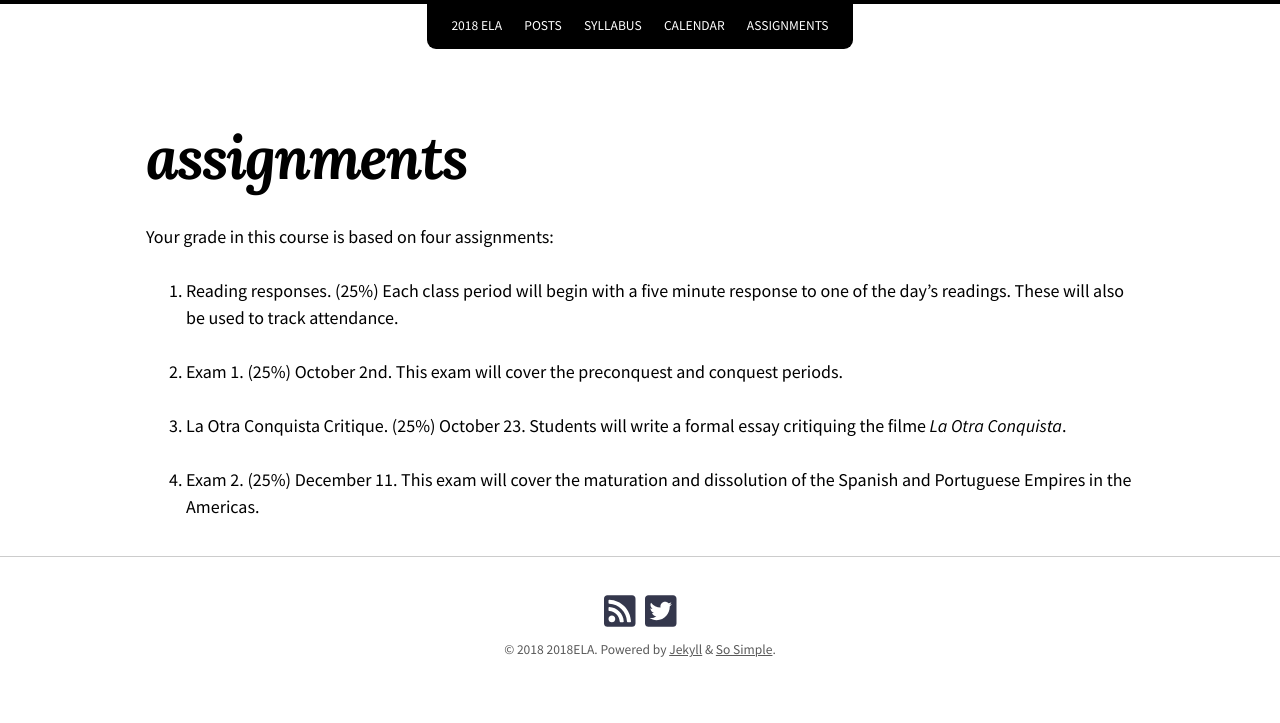
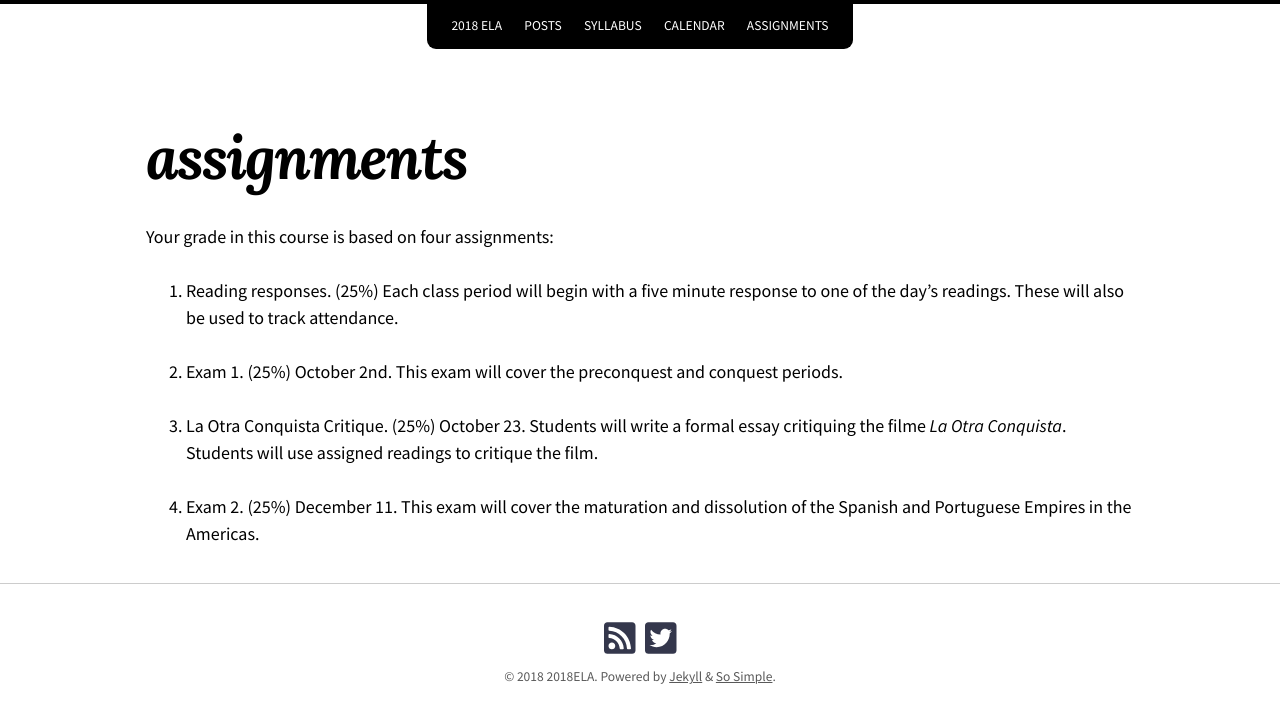
Before and after one commit to chadblack/2018ELA, a Jekyll site: the page built from assignments.md, in a window 1280 px wide. Shown: the top 723 px of the page. Built offline with Jekyll 4.4.1, drawn with Linux system fonts in a browser that asks for light colours; nearby versions of some CDN libraries.

Commit message:
film review

```diff
--- a/assignments.md
+++ b/assignments.md
@@ -12,7 +12,7 @@ to one of the day's readings. These will also be used to track attendance.
 periods.
 
 3. La Otra Conquista Critique. (25%) October 23. Students will write a formal essay
-critiquing the filme *La Otra Conquista*.
+critiquing the filme *La Otra Conquista*. Students will use assigned readings to critique the film.
 
 4. Exam 2. (25%) December 11. This exam will cover the maturation and
 dissolution of the Spanish and Portuguese Empires in the Americas.
```
